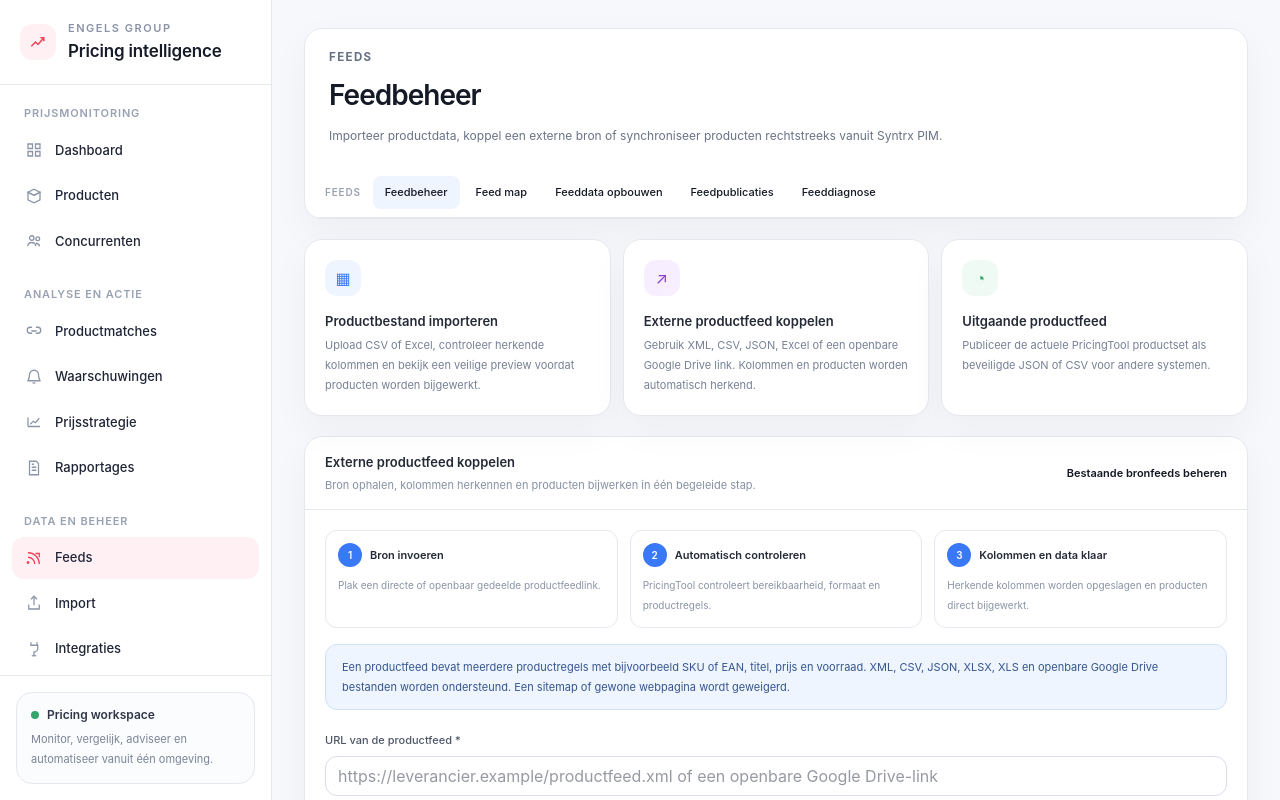
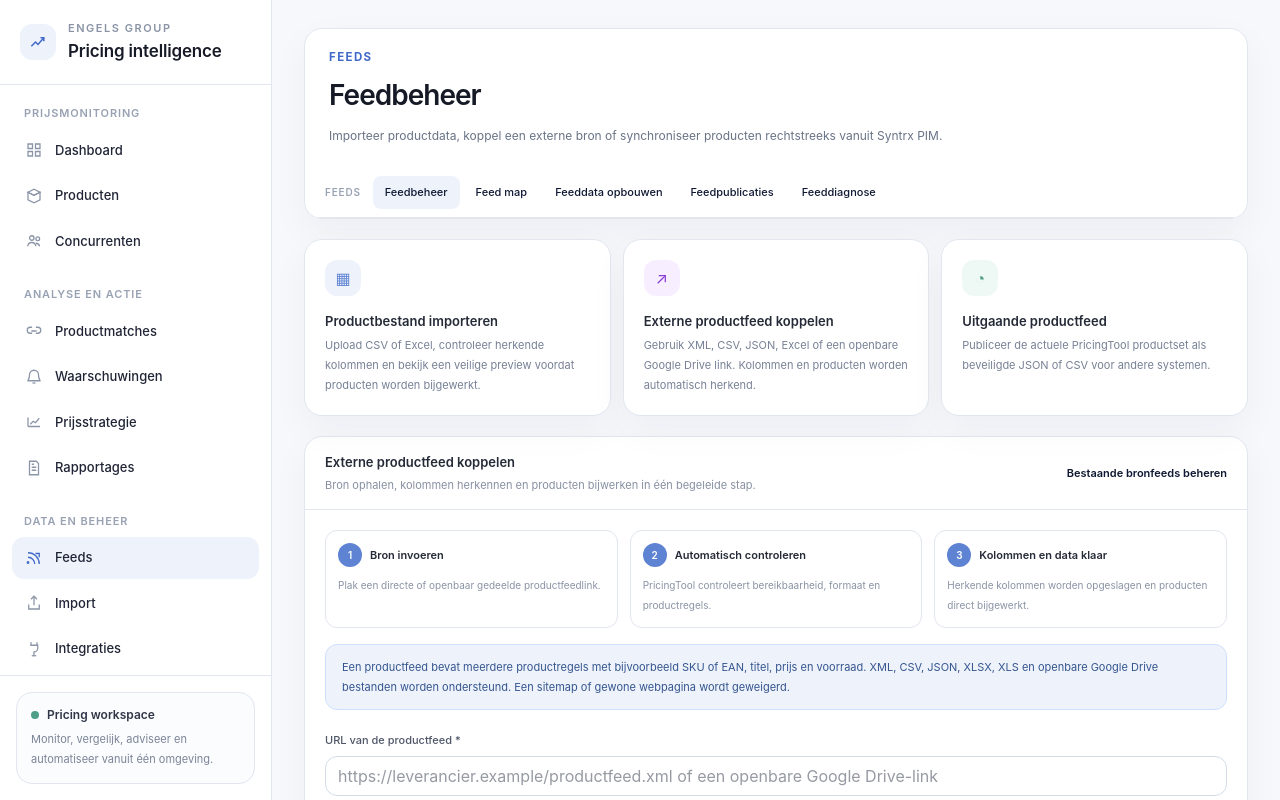
Before and after one commit to Petturick/PricingTool, a Next.js app: page /feeds in a window 1280 px wide. Shown: the top 800 px of the page. Built offline with nearby package versions, Linux system fonts and the light colour scheme; no server answers; the database is empty.

Commit message:
Apply calm PrySight color system

```diff
--- a/src/app/globals.css
+++ b/src/app/globals.css
@@ -1,25 +1,37 @@
 @import "tailwindcss";
 
 :root {
-  --background: #f7f8fb;
-  --foreground: #141824;
+  --background: #f6f8fc;
+  --foreground: #0f1833;
   --surface: #ffffff;
-  --surface-soft: #fbfcfe;
-  --border: #e5e8ef;
-  --border-strong: #d8dde7;
-  --muted: #667085;
+  --surface-soft: #fafbfd;
+  --border: #e1e6ef;
+  --border-strong: #d4dce8;
+  --muted: #6d7c96;
   --muted-soft: #98a2b3;
-  --accent: #ef4057;
-  --accent-soft: #fff1f3;
-  --blue: #3978f6;
-  --blue-soft: #eff5ff;
-  --green: #35a56a;
-  --green-soft: #eefaf3;
-  --violet: #7457df;
-  --violet-soft: #f4f1ff;
-  --amber: #d58a22;
-  --amber-soft: #fff7ea;
-  --shadow-soft: 0 14px 38px rgba(24, 33, 54, 0.045);
+  --brand-navy: #0f1833;
+  --brand-deep: #26354f;
+  --brand-blue: #4169c9;
+  --brand-blue-soft: #eef2fb;
+  --brand-violet: #7e77c8;
+  --brand-violet-soft: #f2f0fa;
+  --brand-cyan: #69c5c2;
+  --brand-cyan-soft: #edf8f7;
+  --brand-mint: #62c7a6;
+  --brand-mint-soft: #eef8f4;
+  --accent: var(--brand-blue);
+  --accent-soft: var(--brand-blue-soft);
+  --blue: #5f83d3;
+  --blue-soft: #eef3fb;
+  --green: #4f9e87;
+  --green-soft: #eef8f4;
+  --violet: #7e77c8;
+  --violet-soft: #f2f0fa;
+  --amber: #b58b4a;
+  --amber-soft: #faf5ea;
+  --danger: #c8666d;
+  --danger-soft: #fbeff0;
+  --shadow-soft: 0 14px 38px rgba(15, 24, 51, 0.045);
 }
 
 @theme inline {
@@ -29,70 +41,15 @@
   --font-mono: "SFMono-Regular", Consolas, "Liberation Mono", Menlo, monospace;
 }
 
-* {
-  box-sizing: border-box;
-}
+* { box-sizing: border-box; }
+html { scroll-behavior: smooth; background: var(--background); }
+body { margin: 0; background: var(--background); color: var(--foreground); font-family: Inter, ui-sans-serif, system-ui, -apple-system, BlinkMacSystemFont, "Segoe UI", sans-serif; text-rendering: optimizeLegibility; }
+a { color: inherit; text-decoration: none; }
+input, select, button, textarea { font: inherit; }
+button, a, input, select, textarea { outline-offset: 2px; }
+::selection { background: var(--brand-blue-soft); color: var(--brand-navy); }
 
-html {
-  scroll-behavior: smooth;
-  background: var(--background);
-}
-
-body {
-  margin: 0;
-  background: var(--background);
-  color: var(--foreground);
-  font-family: Inter, ui-sans-serif, system-ui, -apple-system, BlinkMacSystemFont, "Segoe UI", sans-serif;
-  text-rendering: optimizeLegibility;
-}
-
-a {
-  color: inherit;
-  text-decoration: none;
-}
-
-input,
-select,
-button,
-textarea {
-  font: inherit;
-}
-
-button,
-a,
-input,
-select,
-textarea {
-  outline-offset: 2px;
-}
-
-::selection {
-  background: var(--accent-soft);
-  color: var(--foreground);
-}
-
-.surface-card {
-  border: 1px solid var(--border);
-  background: var(--surface);
-  border-radius: 18px;
-  box-shadow: var(--shadow-soft);
-}
-
-.surface-card-flat {
-  border: 1px solid var(--border);
-  background: var(--surface);
-  border-radius: 16px;
-}
-
-.eyebrow {
-  color: var(--muted);
-  font-size: 0.72rem;
-  font-weight: 700;
-  letter-spacing: 0.12em;
-  text-transform: uppercase;
-}
-
-.focus-ring:focus-visible {
-  outline: 2px solid color-mix(in srgb, var(--accent) 45%, transparent);
-  outline-offset: 2px;
-}
+.surface-card { border: 1px solid var(--border); background: var(--surface); border-radius: 18px; box-shadow: var(--shadow-soft); }
+.surface-card-flat { border: 1px solid var(--border); background: var(--surface); border-radius: 16px; }
+.eyebrow { color: var(--brand-blue); font-size: 0.72rem; font-weight: 700; letter-spacing: 0.12em; text-transform: uppercase; }
+.focus-ring:focus-visible { outline: 2px solid color-mix(in srgb, var(--brand-blue) 48%, transparent); outline-offset: 2px; }
```
